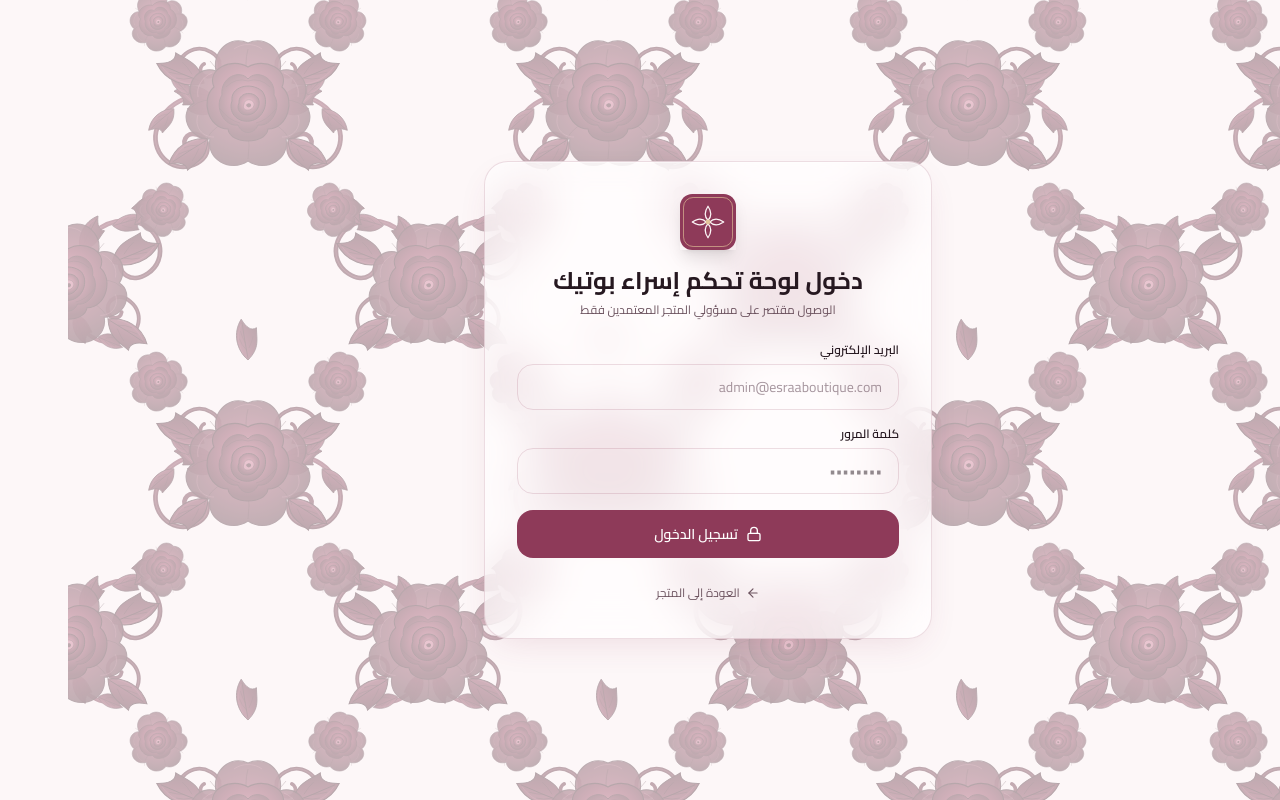
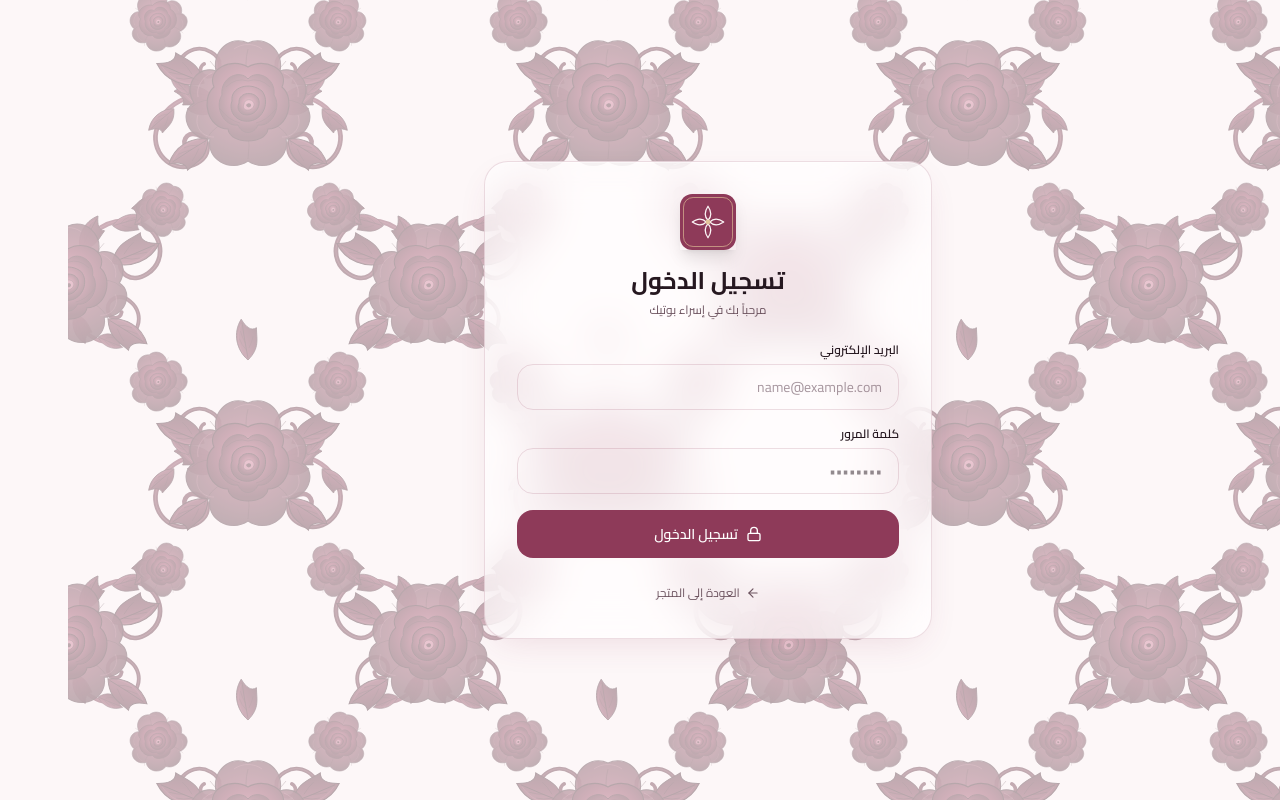
Before and after one commit to AmrAbdulshafy/Mini-Store, a Next.js app: page /admin/login in a window 1280 px wide. Built offline with nearby package versions, Linux system fonts and the light colour scheme; no server answers; the database is empty.

Commit message:
chore: show Login only on login screen and bump SW cache version

```diff
--- a/public/sw.js
+++ b/public/sw.js
@@ -1,4 +1,4 @@
-const CACHE_VERSION = 'esraa-boutique-v1';
+const CACHE_VERSION = 'esraa-boutique-v2';
 const OFFLINE_URL = '/offline';
 
 const PRECACHE_ASSETS = [
--- a/src/app/admin/login/page.tsx
+++ b/src/app/admin/login/page.tsx
@@ -48,8 +48,8 @@ export default function AdminLoginPage() {
         await supabase.auth.signOut();
         setError(
           lang === 'ar'
-            ? 'هذا الحساب غير مسجل كمسؤول نشط في لوحة التحكم.'
-            : 'This account is not authorized as an active administrator.'
+            ? 'هذا الحساب غير مصرح له بالدخول.'
+            : 'This account is not authorized to sign in.'
         );
         return;
       }
@@ -69,12 +69,12 @@ export default function AdminLoginPage() {
         <div className="mb-6 flex flex-col items-center text-center">
           <EsraaEmblem className="mb-4 h-14 w-14 shadow-lg" />
           <h1 className="font-display text-2xl font-bold">
-            {lang === 'ar' ? 'دخول لوحة تحكم إسراء بوتيك' : 'Esraa Boutique Admin Sign In'}
+            {lang === 'ar' ? 'تسجيل الدخول' : 'Login'}
           </h1>
           <p className="mt-1 text-xs text-[var(--text-secondary)]">
             {lang === 'ar'
-              ? 'الوصول مقتصر على مسؤولي المتجر المعتمدين فقط'
-              : 'Restricted to authorized store administrators'}
+              ? 'مرحباً بك في إسراء بوتيك'
+              : 'Welcome to Esraa Boutique'}
           </p>
         </div>
 
@@ -88,7 +88,7 @@ export default function AdminLoginPage() {
               required
               value={email}
               onChange={(e) => setEmail(e.target.value)}
-              placeholder="admin@esraaboutique.com"
+              placeholder="name@example.com"
               className="w-full rounded-2xl border bg-transparent px-4 py-3 text-sm outline-none placeholder:text-[var(--text-secondary)]/60 focus:border-[var(--accent)]"
               style={{ borderColor: 'var(--border-glass)' }}
             />
@@ -129,7 +129,7 @@ export default function AdminLoginPage() {
                   : 'Signing in...'
                 : lang === 'ar'
                   ? 'تسجيل الدخول'
-                  : 'Sign In'}
+                  : 'Login'}
             </span>
           </button>
         </form>
```
